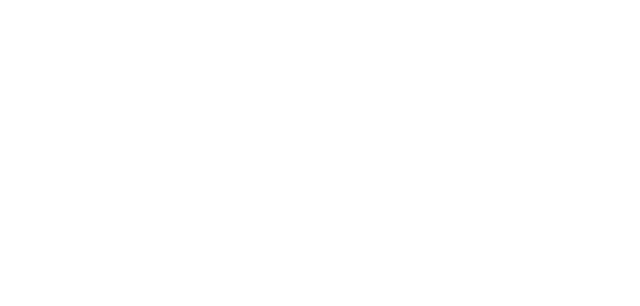
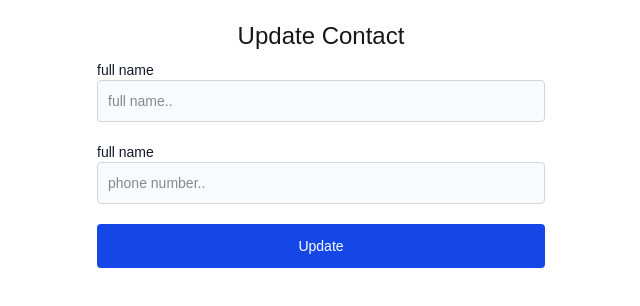
Before and after one commit to fikalalif/next.js_crud, a Next.js app: page /contacts/edit/1 in a window 1280 px wide. Shown: the top 306 px of the page, without its empty margins (319-959 px from the left). Built offline with nearby package versions, Linux system fonts and the light colour scheme.

Commit message:
edit: update page

```diff
--- a/app/contacts/edit/[id]/page.tsx
+++ b/app/contacts/edit/[id]/page.tsx
@@ -1,12 +1,14 @@
+import UpdateForm from '@/components/edit-form'
 import React from 'react'
 
 const UpdateContactPage = () => {
   return (
     <div className='max-w-md mx-auto mt-5'>
         <h1 className='text-2xl text-center mb-2'>
+          Update Contact
+        </h1>
 
-
-        </h1>
+        <UpdateForm/>
     </div>
   )
 }
--- a/components/edit-form.tsx
+++ b/components/edit-form.tsx
@@ -5,7 +5,7 @@ import { saveContact } from "@/lib/actions";
 import { useActionState } from "react";
 import { SubmitButton } from "./buttons";
 
-const CreateForm = () => {
+const UpdateForm = () => {
     const [state, formAction] = useActionState(saveContact,null);
   return (
     <div>
@@ -54,10 +54,10 @@ const CreateForm = () => {
                 <p className="mt-2 text-sm text-red-500"> {state?.message}</p>
             </div>
 
-            <SubmitButton label= "save"/>
+            <SubmitButton label= "update"/>
         </form>
     </div>
   )
 }
 
-export default CreateForm;
+export default UpdateForm;
```
Also changed, not shown: lib/actions.ts (line endings or trailing spaces).
